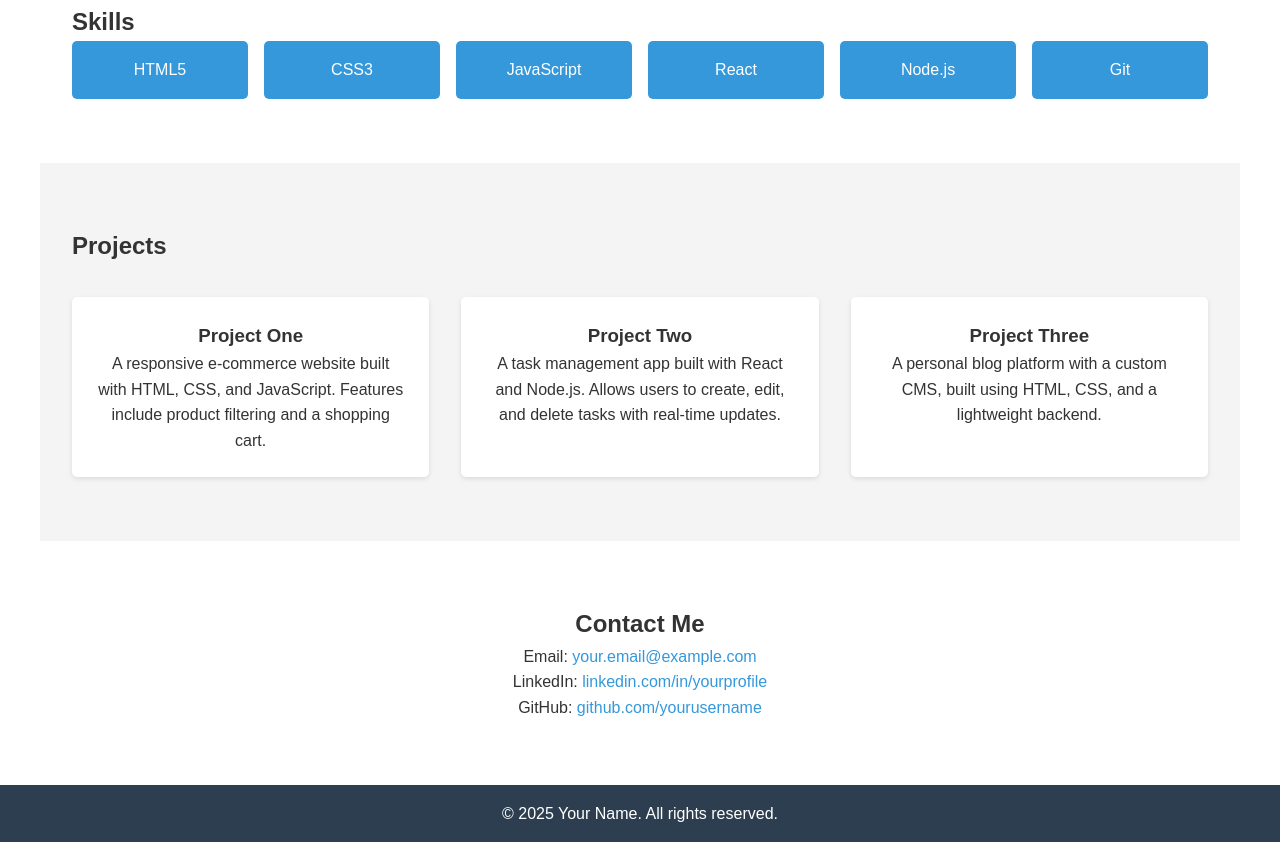
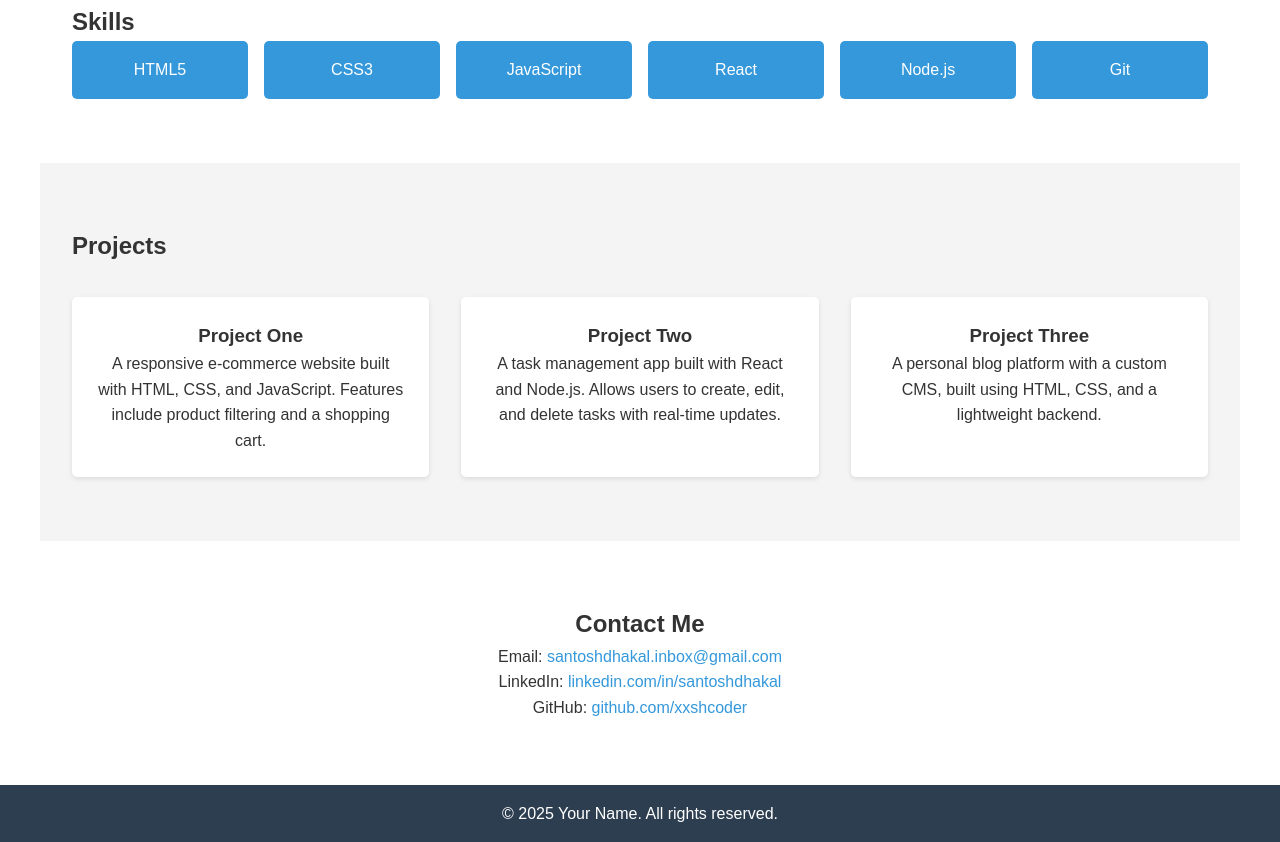
Before and after one commit to xxshcoder/portfolio-website, a plain HTML site: page index.html in a window 1280 px wide. Shown: the part 498-1340 px from the top of the page. Drawn offline with Linux system fonts and the light colour scheme.

Commit message:
Update index.html

```diff
--- a/index.html
+++ b/index.html
@@ -3,7 +3,7 @@
   <head>
     <meta charset="UTF-8" />
     <meta name="viewport" content="width=device-width, initial-scale=1.0" />
-    <title>Your Name - Portfolio</title>
+    <title>Santosh Dhakal</title>
     <style>
       * {
         margin: 0;
@@ -208,17 +208,17 @@
       <h2>Contact Me</h2>
       <p>
         Email:
-        <a href="mailto:your.email@example.com">your.email@example.com</a>
+        <a href="mailto:your.email@example.com">santoshdhakal.inbox@gmail.com</a>
       </p>
       <p>
         LinkedIn:
         <a href="https://linkedin.com/in/yourprofile"
-          >linkedin.com/in/yourprofile</a
+          >linkedin.com/in/santoshdhakal</a
         >
       </p>
       <p>
         GitHub:
-        <a href="https://github.com/yourusername">github.com/yourusername</a>
+        <a href="https://github.com/yourusername">github.com/xxshcoder</a>
       </p>
     </section>
 
```
